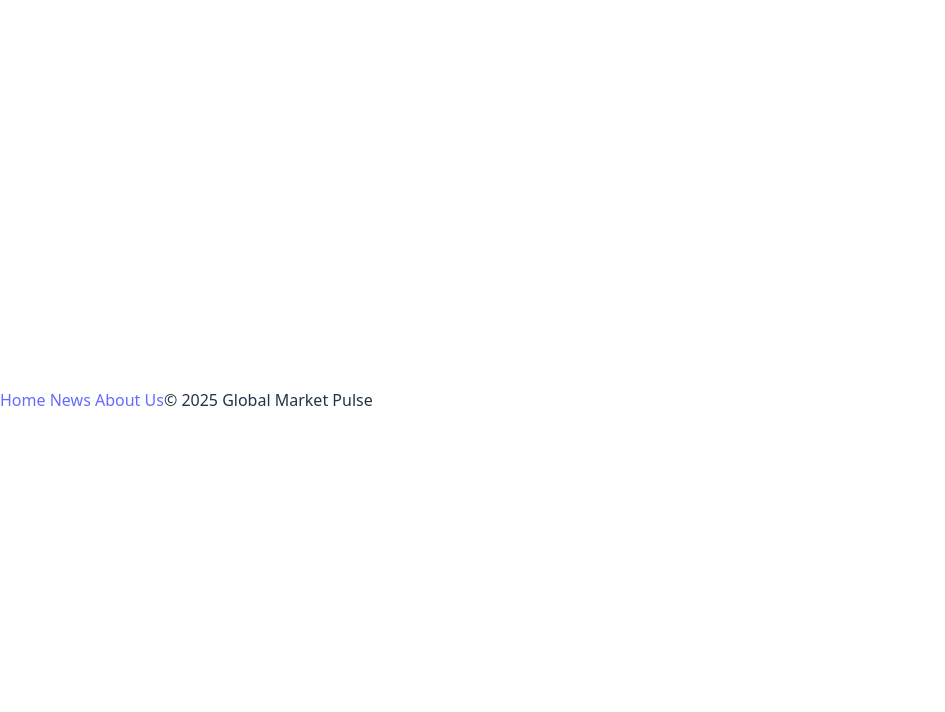
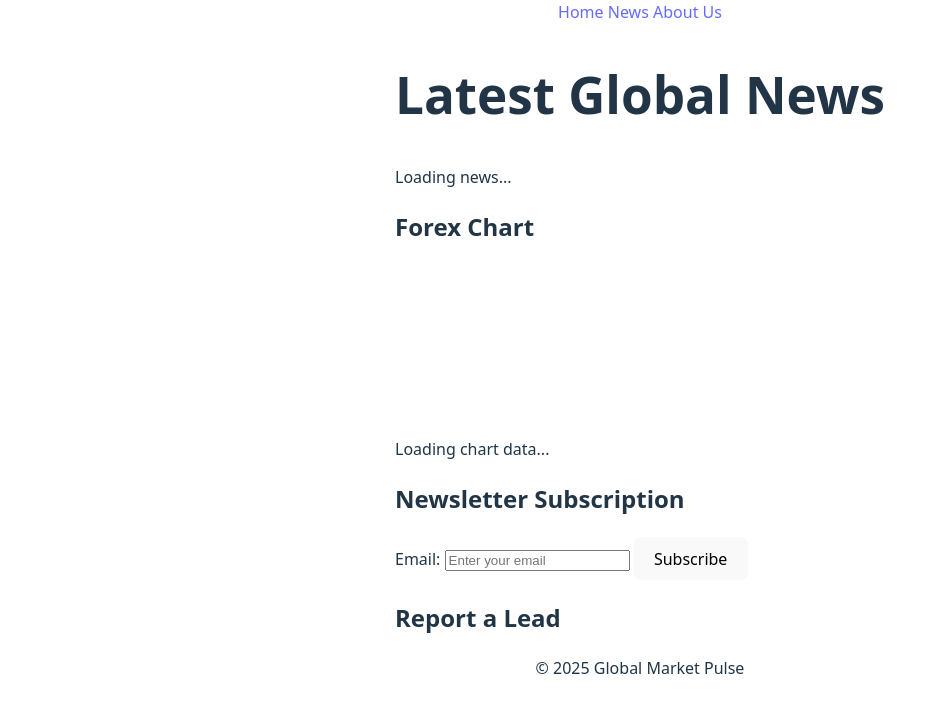
Before and after one commit to KobinaOtc/my-final-project, a website built with Vite: page index.html in a window 1280 px wide. Shown: the whole page, without its empty margins (0-945 px from the left). Built offline with nearby package versions, Linux system fonts and the light colour scheme.

Commit message:
new setup

```diff
--- a/src/css/style.css
+++ b/src/css/style.css
@@ -24,7 +24,7 @@ a:hover {
 
 body {
   margin: 0;
-  display: flex;
+  /* display: flex; */
   place-items: center;
   min-width: 320px;
   min-height: 100vh;
--- a/src/js/main.js
+++ b/src/js/main.js
@@ -1,5 +1,6 @@
 import '../css/style.css'
 import { loadHeaderFooter } from './utils.js'
+import './router.js'
 
 loadHeaderFooter();
 
--- a/src/js/utils.js
+++ b/src/js/utils.js
@@ -1,7 +1,6 @@
 export async function loadTemplate(path) {
     const res = await fetch(path);
     const template = await res.text();
-    console.log(template)
     return template;
 }
 
@@ -13,8 +12,8 @@ export function renderWithTemplate(template, parentElement, data, callback) {
 }
 
 export async function loadHeaderFooter() {
-    const headerTemplate = await loadTemplate('../../partials/header.html');
-    const footerTemplate = await loadTemplate('../../partials/footer.html');
+    const headerTemplate = await loadTemplate('/partials/header.html');
+    const footerTemplate = await loadTemplate('/partials/footer.html');
 
     const headerElement = document.querySelector('#dynamic-header');
     const footerElement = document.querySelector('#dynamic-footer');
--- a/src/js/views.js
+++ b/src/js/views.js
@@ -1,6 +1,6 @@
 export const views = {
-    home: '../views/home.html',
-    forms: '../views/forms.html',
-    about: '../views/about.html',
-    news: '../views/news.html'
+    home: '/src/views/home.html',
+    forms: '/src/views/forms.html',
+    about: '/src/views/about.html',
+    news: '/src/views/news.html'
 };
--- a/src/views/home.html
+++ b/src/views/home.html
@@ -15,7 +15,13 @@
 
         <section class="forms-container">
             <h2>Newsletter Subscription</h2>
-            </section>
+            <form id="newsletterForm" class="subscription-form">
+                <label for="newsletter-email">Email:</label>
+                <input type="email" id="newsletter-email" name="email" placeholder="Enter your email" required>
+                <button type="submit">Subscribe</button>
+                <p id="newsletterMessage" class="form-message"></p>
+            </form>
+        </section>
 
         <section class="forms-container">
             <h2>Report a Lead</h2>
```
